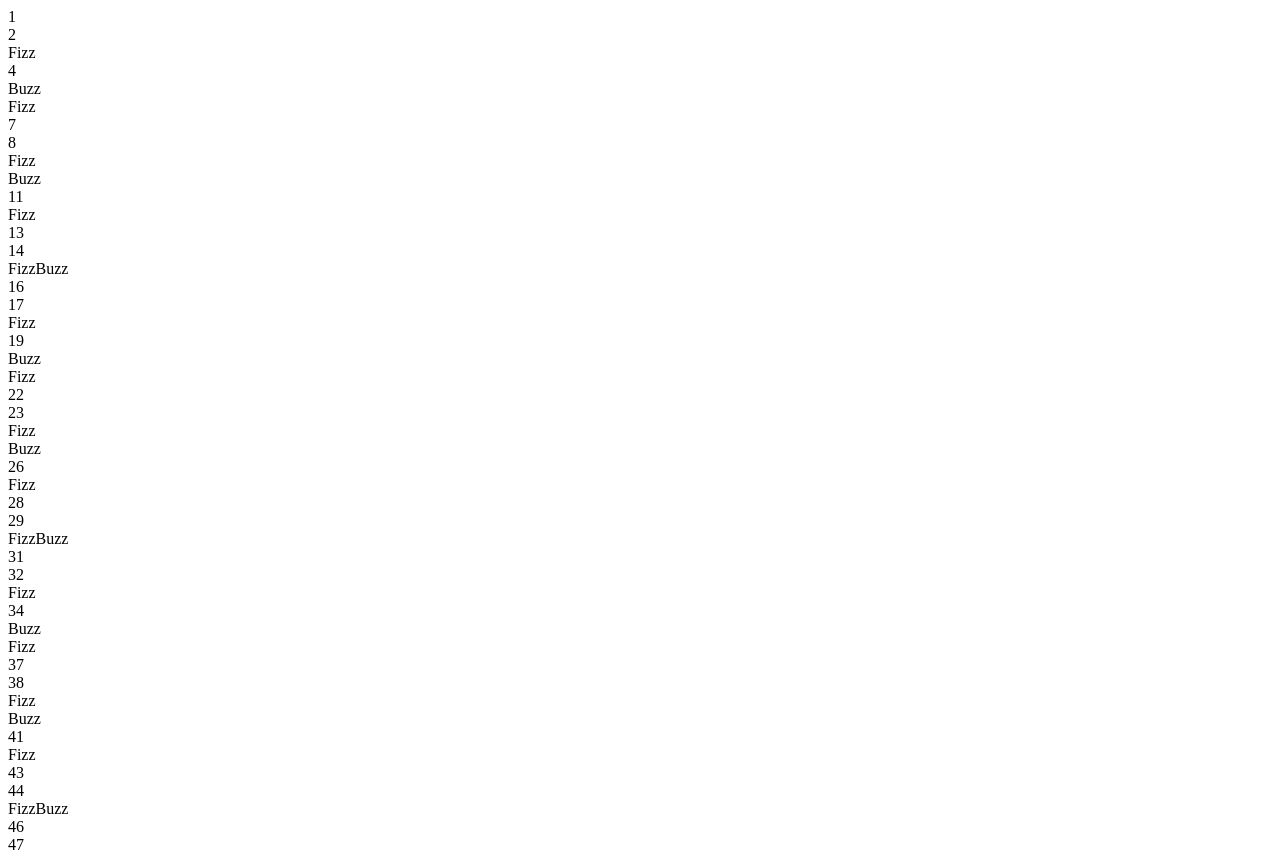
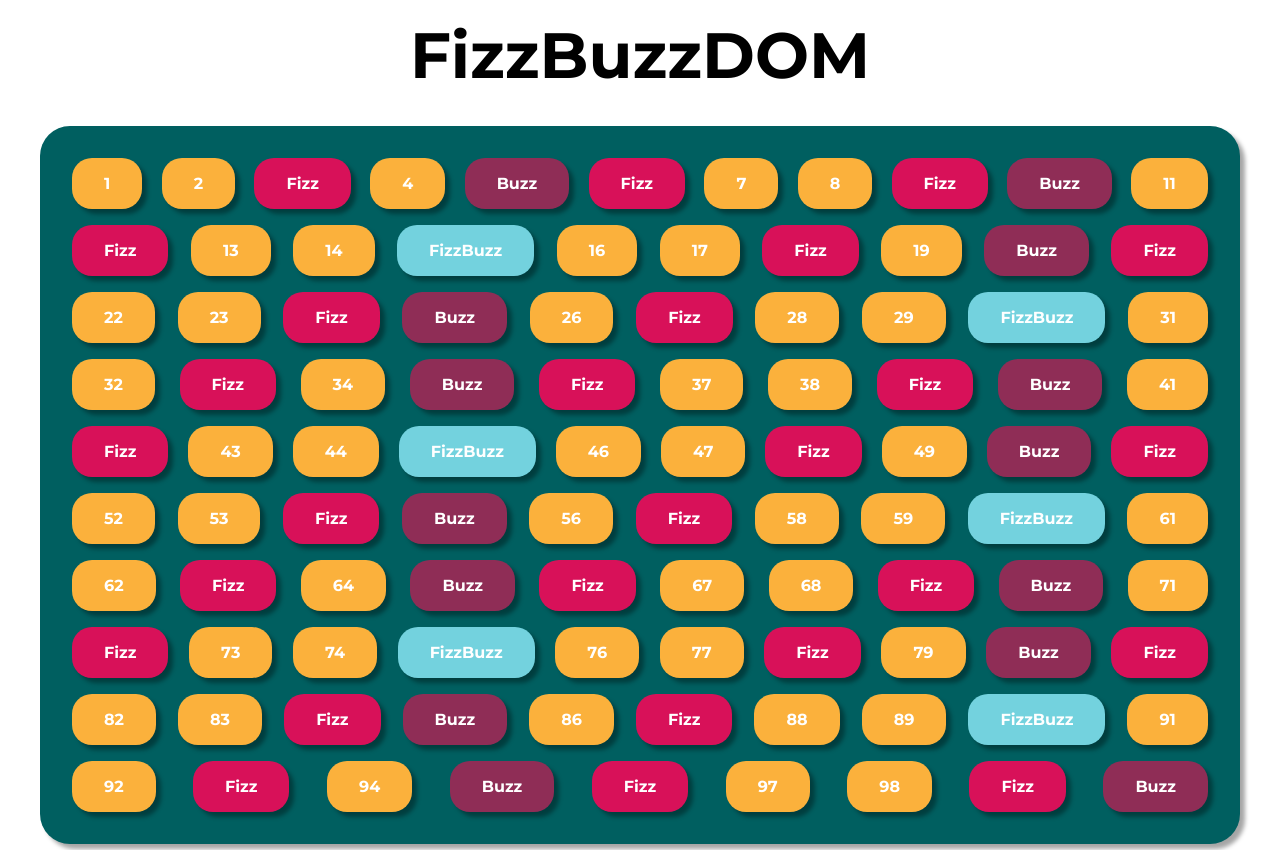
Before and after one commit to GiuliaSetti/js-fizzbuzz, a plain HTML site: page index.html in a window 1280 px wide. Shown: the top 850 px of the page. Drawn offline with Linux system fonts and the light colour scheme.

Commit message:
Bonus2: style css + class.add js + html elements

```diff
--- /dev/null
+++ b/css/style.css
@@ -0,0 +1,92 @@
+/* generali */
+
+*{
+    margin: 0;
+    padding: 0;
+    box-sizing: border-box;
+}
+
+
+.debug{
+    font-family: 'Montserrat', sans-serif;
+}
+
+
+/* titolo */
+main h1{
+    text-align: center;
+    font-size: 4rem;
+
+    padding: 1rem;
+}
+
+/* container__________ */
+#container{
+    max-width: 1200px;
+    margin: 1rem auto;
+
+    border-radius: 30px;
+
+    display: flex;
+
+    justify-content: space-between;
+    align-items: center;
+    flex-wrap: wrap;
+    gap: 1rem;
+
+    background-color: #005F60;
+
+    padding: 2rem;
+
+    color: white;
+    font-weight: bold;
+
+    box-shadow: 5px 5px 4px rgba(0, 0, 0, 0.352);
+}
+
+/* classi per categoria fizz/fizzbuzz/buzz/standard */
+
+
+/* divisibili per 3 */
+
+.fizz{
+    background-color: #D81159;
+
+    border-radius: 20px;
+    padding: 1rem 2rem;
+
+    box-shadow: 5px 5px 4px rgba(0, 0, 0, 0.352);
+}
+
+/* divisibili per 5 */
+
+.buzz{
+    background-color: #8F2D56;
+
+    border-radius: 20px;
+    padding: 1rem 2rem;
+
+    box-shadow: 5px 5px 4px rgba(0, 0, 0, 0.352);
+}
+
+/* divisibili per 3 e 5 */
+
+.fizzbuzz{
+    background-color: #73D2DE;
+
+    border-radius: 20px;
+    padding: 1rem 2rem;
+
+    box-shadow: 5px 5px 4px rgba(0, 0, 0, 0.352);
+}
+
+/* standard */
+
+.standard{
+    background-color: #FBB13C;
+
+    border-radius: 20px;
+    padding: 1rem 2rem;
+
+    box-shadow: 5px 5px 4px rgba(0, 0, 0, 0.352);
+}
--- a/index.html
+++ b/index.html
@@ -4,13 +4,31 @@
     <meta charset="UTF-8">
     <meta http-equiv="X-UA-Compatible" content="IE=edge">
     <meta name="viewport" content="width=device-width, initial-scale=1.0">
+
+    <!-- google fonts -->
+    <link rel="preconnect" href="https://fonts.googleapis.com">
+    <link rel="preconnect" href="https://fonts.gstatic.com" crossorigin>
+    <link href="https://fonts.googleapis.com/css2?family=Montserrat:wght@300;600;700&display=swap" rel="stylesheet">
+
+    <!-- css -->
+    <link rel="stylesheet" href="css/style.css">
+
+
     <title>FizzBuzz</title>
 </head>
-<body>
+<body class="debug">
 
-    <div id="container">
 
-    </div>
+    <main>
+
+        <!-- titolo -->
+        <h1>FizzBuzzDOM</h1>
+
+        <div id="container">
+
+        </div>
+
+    </main>
 
     <!-- js -->
     <script type="text/javascript" src="js/script.js"></script>
--- a/js/script.js
+++ b/js/script.js
@@ -50,6 +50,10 @@ for (let i = 1; i <= 100; i++){
 
         newEl.innerHTML = "FizzBuzz";
 
+        // aggiunta classe
+
+        newEl.classList.add("fizzbuzz");
+
     } else if (i % 3 == 0){
 
         // divisibile per 3 - FIZZ
@@ -57,6 +61,10 @@ for (let i = 1; i <= 100; i++){
         console.log(i + " divisibili per 3");
 
         newEl.innerHTML = "Fizz";
+
+        // aggiunta classe
+
+        newEl.classList.add("fizz");
 
     } else if (i % 5 == 0){
 
@@ -67,6 +75,10 @@ for (let i = 1; i <= 100; i++){
 
         newEl.innerHTML = "Buzz";
 
+        // aggiunta classe
+
+        newEl.classList.add("buzz");
+
     } else {
 
         // il resto dei numeri
@@ -75,6 +87,10 @@ for (let i = 1; i <= 100; i++){
 
         newEl.innerHTML = i;
 
+        // aggiunta classe
+
+        newEl.classList.add("standard");
+
     }
 
 }
```
